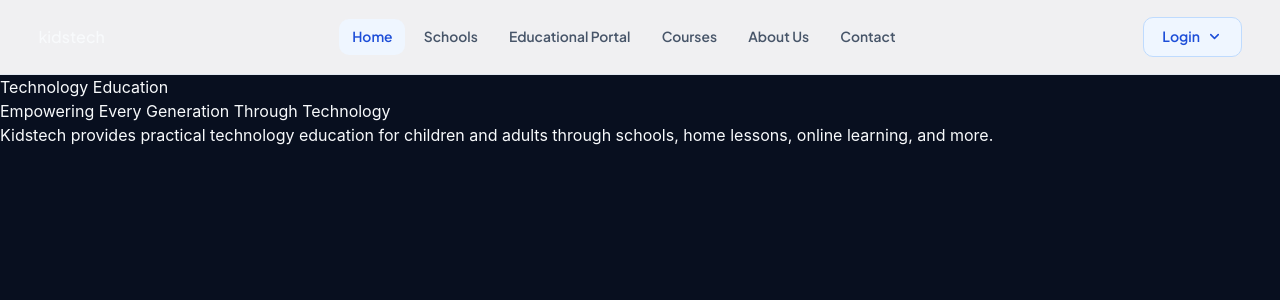
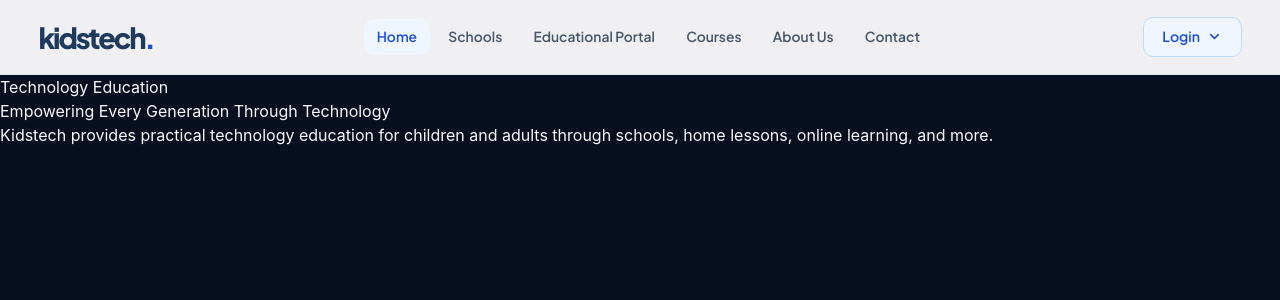
Before and after one commit to Lsonsprofile/CBT_LMS, a React (Vite) app in the folder frontend/: page / in a window 1280 px wide. Shown: the top 300 px of the page. Built offline with nearby package versions, Linux system fonts and the light colour scheme.

Commit message:
Style Kidstech text wordmark in header

```diff
--- a/frontend/src/components/Header.css
+++ b/frontend/src/components/Header.css
@@ -51,7 +51,19 @@
 }
 
 .kt-logo:hover { transform: translateY(-1px); }
-.kt-logo img { display: block; width: auto; height: 46px; max-width: 190px; object-fit: contain; }
+
+.kt-logo__wordmark {
+  color: var(--brand-navy);
+  font-size: 1.8rem;
+  font-weight: 800;
+  letter-spacing: -0.075em;
+  line-height: 1;
+}
+
+.kt-logo__wordmark::after {
+  content: '.';
+  color: var(--brand-primary);
+}
 
 .kt-nav__menu { display: flex; align-items: center; gap: 0.35rem; }
 
@@ -216,7 +228,7 @@
 
 @media (max-width: 480px) {
   .kt-nav__inner { padding-inline: 1rem; gap: 0.75rem; }
-  .kt-logo img { height: 40px; max-width: 155px; }
+  .kt-logo__wordmark { font-size: 1.65rem; }
   .kt-nav__actions { gap: 0.5rem; }
   .kt-btn-login { padding: 0.48rem 0.75rem; }
 }
```
